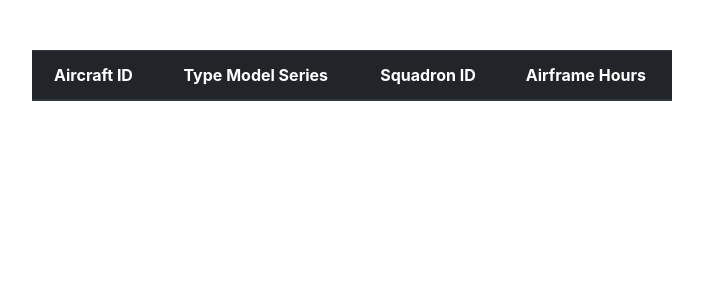
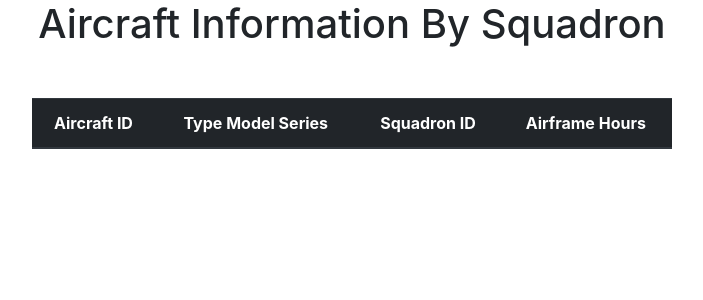
Before and after one commit to JamesGomatos/455Project, a Flask app: page /mechanic/aircraft in a window 1280 px wide. Shown: the part 68-368 px from the top of the page, without its empty margins (288-991 px from the left). Run offline with Flask 2, Linux system fonts and the light colour scheme; the visitor is signed in with stand-in values (Sample User, id 1); data comes from the database, SQL or seed files in the repository; data that the repository does not hold is empty; some libraries are stand-ins or nearby versions.

Commit message:
fixed the mechanic engine query

```diff
--- a/app/main/views.py
+++ b/app/main/views.py
@@ -21,7 +21,8 @@ def mechanic_menu():
     return render_template('mechanic/menu.html')
 
 '''
-  Query to retrieve aircraft by squadron
+Query to retrieve aircraft by squadron
+
 '''
 @main.route('/mechanic/aircraft')
 def mechanic_get_aircraft():
@@ -34,12 +35,20 @@ def mechanic_get_aircraft():
     return render_template('mechanic/aircraft.html', result=result)
 
 '''
-render list of engines when button pressed in the mechanic menu
+Query to retrieve a list of engines matched with aircraft,
+specific to squadron. This query works but returns a weird result because there is no
+engine that is associated with airraft ID 168002
 '''
 @main.route('/mechanic/engine')
 def mechanic_get_engine():
-    data = Engine.query.all()
-    return render_template('mechanic/engine.html', data=data)
+    squardron_id = current_user.squadron_id
+    result=[]
+    sql = "SELECT a.id as engine_id, b.id as buno, b.t_m_s, b.squardron_id, a.position, a.e_hours " \
+          "FROM engines as a LEFT OUTER JOIN aircrafts as b ON b.id = a.aircraft_id WHERE squardron_id = ?"
+    c = db.engine.connect()
+    for row in c.execute(sql, (squardron_id,)):
+        result.append(row)
+    return render_template('mechanic/engine.html', result=result)
 
 '''
 render list of mechanics when button pressed in the mechanic menu
--- a/app/static/style.css
+++ b/app/static/style.css
@@ -66,3 +66,7 @@ div.second-container table {
   margin: auto;
   float: none;;
 }
+
+div.table_heading {
+  text-align: center
+}
--- a/app/templates/mechanic/aircraft.html
+++ b/app/templates/mechanic/aircraft.html
@@ -1,6 +1,9 @@
 {% extends "base.html" %}
 
 {% block page_content %}
+<div class="table_heading">
+    <h1>Aircraft Information By Squadron </h1>
+</div>
   <div class="second-container">
     <table class="table">
     <thead class="thead-dark">
```
Also changed, not shown: app/templates/mechanic/engine.html (+12 -5 lines).
